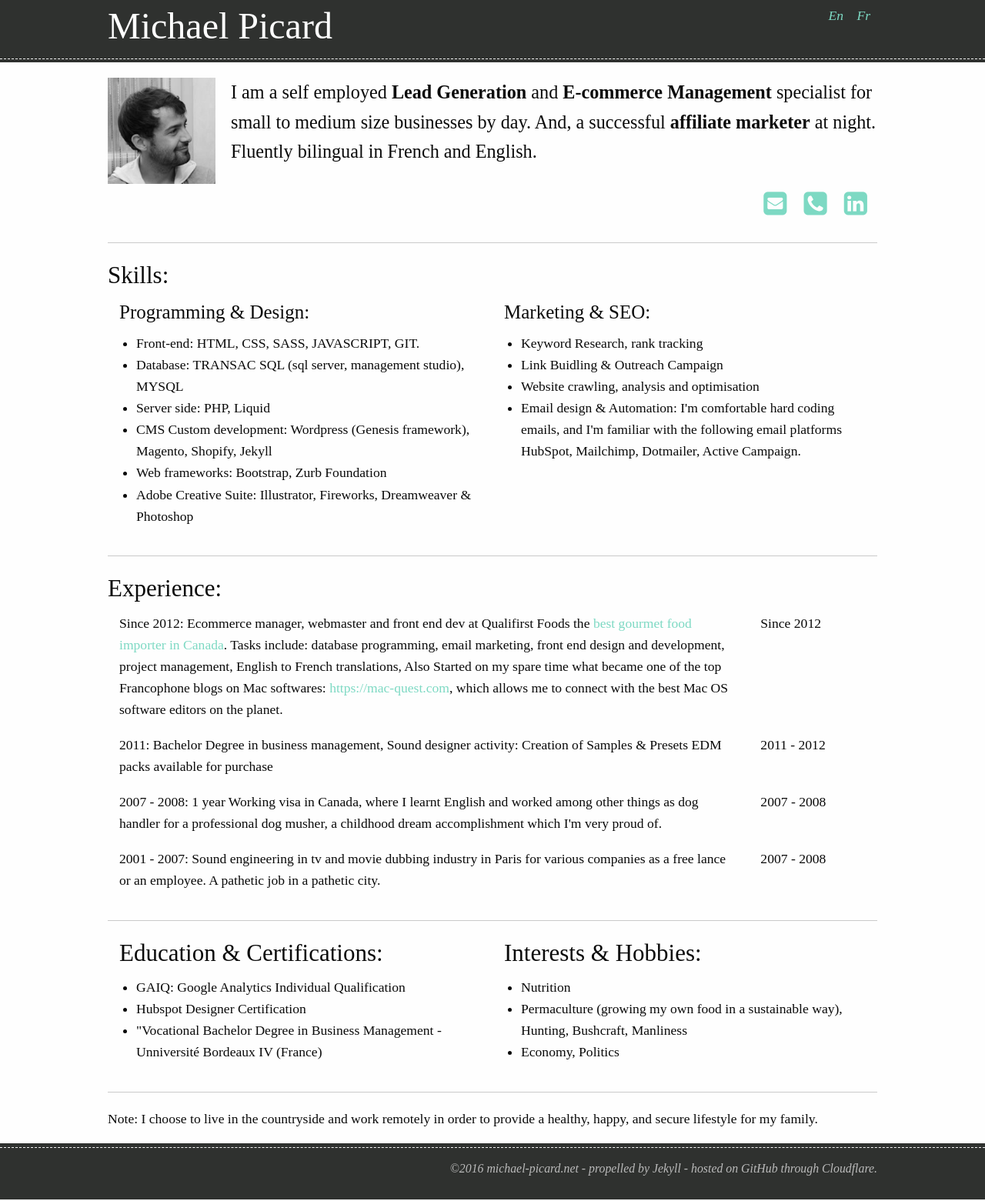
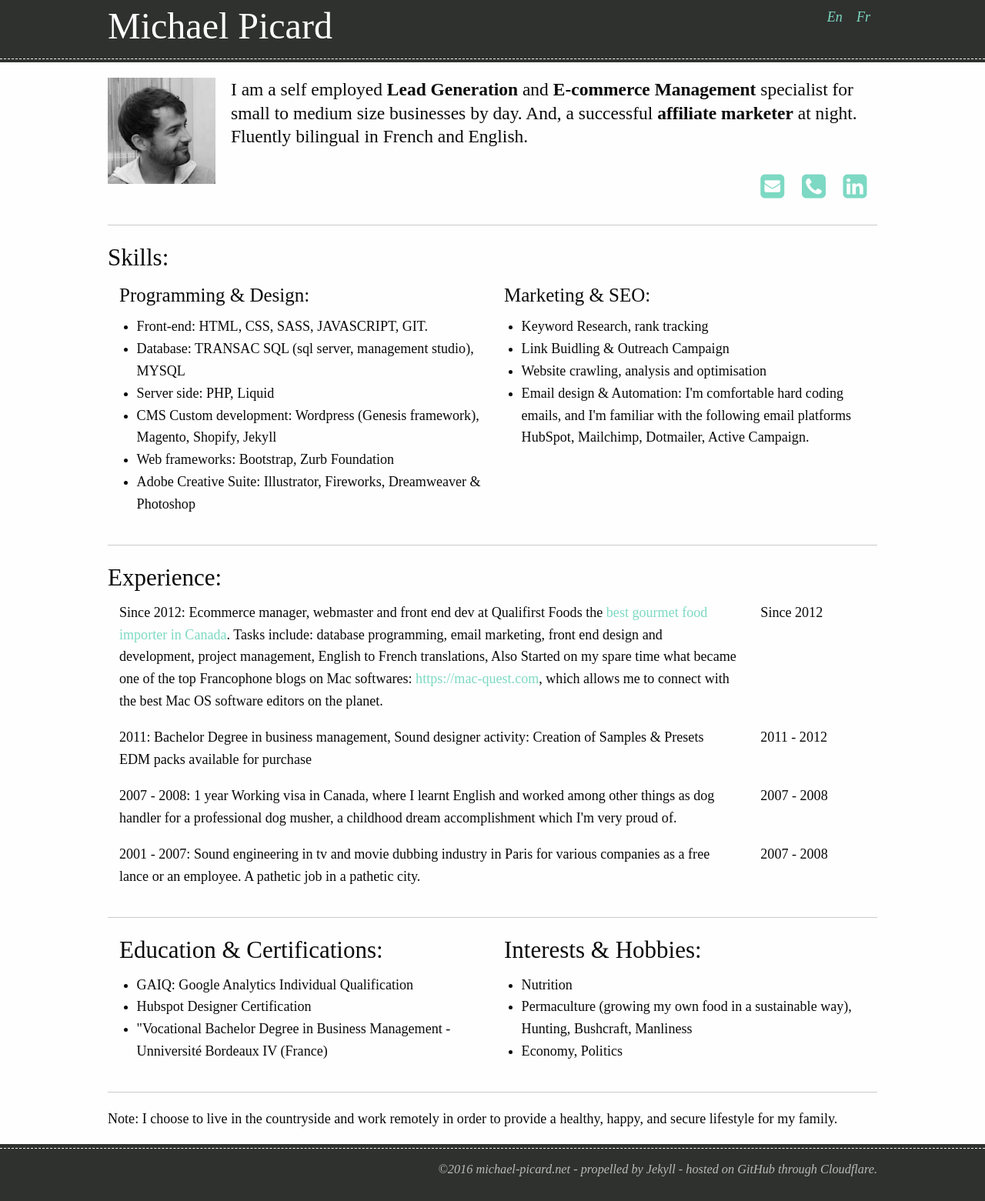
Before and after one commit to michael-picard/resume, a Jekyll site: the page built from index.html, in a window 1280 px wide. Shown: the whole page at 77% size. Built offline with Jekyll 4.4.1, drawn with Linux system fonts in a browser that asks for light colours.

Commit message:
tyopgraphy

```diff
--- a/css/app.css
+++ b/css/app.css
@@ -126,11 +126,11 @@
 
 .foundation-mq { font-family: "small=0em&medium=40em&large=64em&xlarge=75em&xxlarge=90em"; }
 
-html { font-size: 110%; box-sizing: border-box; }
+html { font-size: 113%; box-sizing: border-box; }
 
 *, *::before, *::after { box-sizing: inherit; }
 
-body { padding: 0; margin: 0; font-family: "Helvetica Neue", Helvetica, Roboto, Arial, sans-serif; font-weight: normal; line-height: 1.2; color: #0a0a0a; background: #fefefe; -webkit-font-smoothing: antialiased; -moz-osx-font-smoothing: grayscale; }
+body { padding: 0; margin: 0; font-family: "freight-text-pro", serif; font-weight: normal; line-height: 1.2; color: #0a0a0a; background: #fefefe; -webkit-font-smoothing: antialiased; -moz-osx-font-smoothing: grayscale; }
 
 img { max-width: 100%; height: auto; -ms-interpolation-mode: bicubic; display: inline-block; vertical-align: middle; }
 
@@ -148,7 +148,7 @@
 
 .is-hidden { display: none !important; }
 
-.row { max-width: 56.8181818182rem; margin-left: auto; margin-right: auto; }
+.row { max-width: 55.3097345133rem; margin-left: auto; margin-right: auto; }
 
 .row::before, .row::after { content: ' '; display: table; }
 
@@ -156,9 +156,9 @@
 
 .row.collapse > .column, .row.collapse > .columns { padding-left: 0; padding-right: 0; }
 
-.row .row { max-width: none; margin-left: -0.5681818182rem; margin-right: -0.5681818182rem; }
+.row .row { max-width: none; margin-left: -0.5530973451rem; margin-right: -0.5530973451rem; }
 
-@media screen and (min-width: 40em) { .row .row { margin-left: -0.8522727273rem; margin-right: -0.8522727273rem; } }
+@media screen and (min-width: 40em) { .row .row { margin-left: -0.8296460177rem; margin-right: -0.8296460177rem; } }
 
 .row .row.collapse { margin-left: 0; margin-right: 0; }
 
@@ -166,9 +166,9 @@
 
 .row.expanded .row { margin-left: auto; margin-right: auto; }
 
-.column, .columns { width: 100%; float: left; padding-left: 0.5681818182rem; padding-right: 0.5681818182rem; }
+.column, .columns { width: 100%; float: left; padding-left: 0.5530973451rem; padding-right: 0.5530973451rem; }
 
-@media screen and (min-width: 40em) { .column, .columns { padding-left: 0.8522727273rem; padding-right: 0.8522727273rem; } }
+@media screen and (min-width: 40em) { .column, .columns { padding-left: 0.8296460177rem; padding-right: 0.8296460177rem; } }
 
 .column:last-child:not(:first-child), .columns:last-child:not(:first-child) { float: right; }
 
@@ -338,7 +338,7 @@
 
 .small-collapse .row, .expanded.row .small-collapse.row { margin-left: 0; margin-right: 0; }
 
-.small-uncollapse > .column, .small-uncollapse > .columns { padding-left: 0.5681818182rem; padding-right: 0.5681818182rem; }
+.small-uncollapse > .column, .small-uncollapse > .columns { padding-left: 0.5530973451rem; padding-right: 0.5530973451rem; }
 
 .small-centered { float: none; margin-left: auto; margin-right: auto; }
 
@@ -424,7 +424,7 @@
   .medium-up-8 > .column:last-child, .medium-up-8 > .columns:last-child { float: left; }
   .medium-collapse > .column, .medium-collapse > .columns { padding-left: 0; padding-right: 0; }
   .medium-collapse .row, .expanded.row .medium-collapse.row { margin-left: 0; margin-right: 0; }
-  .medium-uncollapse > .column, .medium-uncollapse > .columns { padding-left: 0.8522727273rem; padding-right: 0.8522727273rem; }
+  .medium-uncollapse > .column, .medium-uncollapse > .columns { padding-left: 0.8296460177rem; padding-right: 0.8296460177rem; }
   .medium-centered { float: none; margin-left: auto; margin-right: auto; }
   .medium-uncentered, .medium-push-0, .medium-pull-0 { position: static; margin-left: 0; margin-right: 0; float: left; } }
 
@@ -508,7 +508,7 @@
   .large-up-8 > .column:last-child, .large-up-8 > .columns:last-child { float: left; }
   .large-collapse > .column, .large-collapse > .columns { padding-left: 0; padding-right: 0; }
   .large-collapse .row, .expanded.row .large-collapse.row { margin-left: 0; margin-right: 0; }
-  .large-uncollapse > .column, .large-uncollapse > .columns { padding-left: 0.8522727273rem; padding-right: 0.8522727273rem; }
+  .large-uncollapse > .column, .large-uncollapse > .columns { padding-left: 0.8296460177rem; padding-right: 0.8296460177rem; }
   .large-centered { float: none; margin-left: auto; margin-right: auto; }
   .large-uncentered, .large-push-0, .large-pull-0 { position: static; margin-left: 0; margin-right: 0; float: left; } }
 
@@ -522,28 +522,28 @@
 
 small { font-size: 80%; line-height: inherit; }
 
-h1, h2, h3, h4, h5, h6 { font-family: "Helvetica Neue", Helvetica, Roboto, Arial, sans-serif; font-weight: normal; font-style: normal; color: inherit; text-rendering: optimizeLegibility; margin-top: 0; margin-bottom: 0.5rem; line-height: 1.4; }
+h1, h2, h3, h4, h5, h6 { font-family: "freight-text-pro", serif; font-weight: normal; font-style: normal; color: inherit; text-rendering: optimizeLegibility; margin-top: 0; margin-bottom: 0.5rem; line-height: 1.4; }
 
 h1 small, h2 small, h3 small, h4 small, h5 small, h6 small { color: #cacaca; line-height: 0; }
 
-h1 { font-size: 1.3636363636rem; }
+h1 { font-size: 1.3274336283rem; }
 
-h2 { font-size: 1.1363636364rem; }
+h2 { font-size: 1.1061946903rem; }
 
-h3 { font-size: 1.0795454545rem; }
+h3 { font-size: 1.0508849558rem; }
 
-h4 { font-size: 1.0227272727rem; }
+h4 { font-size: 0.9955752212rem; }
 
-h5 { font-size: 0.9659090909rem; }
+h5 { font-size: 0.9402654867rem; }
 
-h6 { font-size: 0.9090909091rem; }
+h6 { font-size: 0.8849557522rem; }
 
-@media screen and (min-width: 40em) { h1 { font-size: 2.7272727273rem; }
-  h2 { font-size: 2.2727272727rem; }
-  h3 { font-size: 1.7613636364rem; }
-  h4 { font-size: 1.4204545455rem; }
-  h5 { font-size: 1.1363636364rem; }
-  h6 { font-size: 0.9090909091rem; } }
+@media screen and (min-width: 40em) { h1 { font-size: 2.6548672566rem; }
+  h2 { font-size: 2.2123893805rem; }
+  h3 { font-size: 1.7146017699rem; }
+  h4 { font-size: 1.3827433628rem; }
+  h5 { font-size: 1.1061946903rem; }
+  h6 { font-size: 0.8849557522rem; } }
 
 a { color: #7DD9C3; text-decoration: none; line-height: inherit; cursor: pointer; }
 
@@ -551,7 +551,7 @@
 
 a img { border: 0; }
 
-hr { max-width: 56.8181818182rem; height: 0; border-right: 0; border-top: 0; border-bottom: 1px solid #cacaca; border-left: 0; margin: 1.1363636364rem auto; clear: both; }
+hr { max-width: 55.3097345133rem; height: 0; border-right: 0; border-top: 0; border-bottom: 1px solid #cacaca; border-left: 0; margin: 1.1061946903rem auto; clear: both; }
 
 ul, ol, dl { line-height: 1.6; margin-bottom: 1rem; list-style-position: outside; }
 
@@ -567,23 +567,23 @@
 
 dl dt { margin-bottom: 0.3rem; font-weight: bold; }
 
-blockquote { margin: 0 0 1rem; padding: 0.5113636364rem 1.1363636364rem 0 1.0795454545rem; border-left: 1px solid #cacaca; }
+blockquote { margin: 0 0 1rem; padding: 0.4977876106rem 1.1061946903rem 0 1.0508849558rem; border-left: 1px solid #cacaca; }
 
 blockquote, blockquote p { line-height: 1.6; color: #8a8a8a; }
 
-cite { display: block; font-size: 0.7386363636rem; color: #8a8a8a; }
+cite { display: block; font-size: 0.7190265487rem; color: #8a8a8a; }
 
 cite:before { content: '\2014 \0020'; }
 
 abbr { color: #0a0a0a; cursor: help; border-bottom: 1px dotted #0a0a0a; }
 
-code { font-family: Consolas, "Liberation Mono", Courier, monospace; font-weight: normal; color: #0a0a0a; background-color: #e6e6e6; border: 1px solid #cacaca; padding: 0.1136363636rem 0.2840909091rem 0.0568181818rem; }
+code { font-family: Consolas, "Liberation Mono", Courier, monospace; font-weight: normal; color: #0a0a0a; background-color: #e6e6e6; border: 1px solid #cacaca; padding: 0.110619469rem 0.2765486726rem 0.0553097345rem; }
 
-kbd { padding: 0.1136363636rem 0.2272727273rem 0; margin: 0; background-color: #e6e6e6; color: #0a0a0a; font-family: Consolas, "Liberation Mono", Courier, monospace; }
+kbd { padding: 0.110619469rem 0.2212389381rem 0; margin: 0; background-color: #e6e6e6; color: #0a0a0a; font-family: Consolas, "Liberation Mono", Courier, monospace; }
 
 .subheader { margin-top: 0.2rem; margin-bottom: 0.5rem; font-weight: normal; line-height: 1.4; color: #8a8a8a; }
 
-.lead { font-size: 137.5%; line-height: 1.6; }
+.lead { font-size: 129.95%; line-height: 1.3; }
 
 .stat { font-size: 2.5rem; line-height: 1; }
 
@@ -760,17 +760,17 @@
 
 table thead, table tbody, table tfoot { border: 1px solid #f1f1f1; background-color: #fefefe; }
 
-table caption { font-weight: bold; padding: 0.4545454545rem 0.5681818182rem 0.5681818182rem; }
+table caption { font-weight: bold; padding: 0.4424778761rem 0.5530973451rem 0.5530973451rem; }
 
 table thead, table tfoot { background: #f8f8f8; color: #0a0a0a; }
 
 table thead tr, table tfoot tr { background: transparent; }
 
-table thead th, table thead td, table tfoot th, table tfoot td { padding: 0.4545454545rem 0.5681818182rem 0.5681818182rem; font-weight: bold; text-align: left; }
+table thead th, table thead td, table tfoot th, table tfoot td { padding: 0.4424778761rem 0.5530973451rem 0.5530973451rem; font-weight: bold; text-align: left; }
 
 table tbody tr:nth-child(even) { background-color: #f1f1f1; }
 
-table tbody th, table tbody td { padding: 0.4545454545rem 0.5681818182rem 0.5681818182rem; }
+table tbody th, table tbody td { padding: 0.4424778761rem 0.5530973451rem 0.5530973451rem; }
 
 @media screen and (max-width: 63.9375em) { table.stack thead { display: none; }
   table.stack tfoot { display: none; }
@@ -807,7 +807,7 @@
 
 .tabs-title { float: left; }
 
-.tabs-title > a { display: block; padding: 1.25rem 1.5rem; line-height: 1; font-size: 0.6818181818rem; }
+.tabs-title > a { display: block; padding: 1.25rem 1.5rem; line-height: 1; font-size: 0.6637168142rem; }
 
 .tabs-title > a:hover { background: #fefefe; }
 
```
